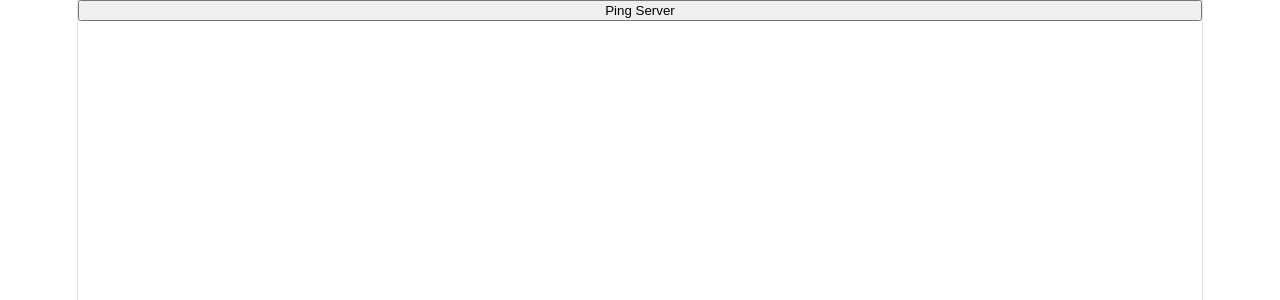
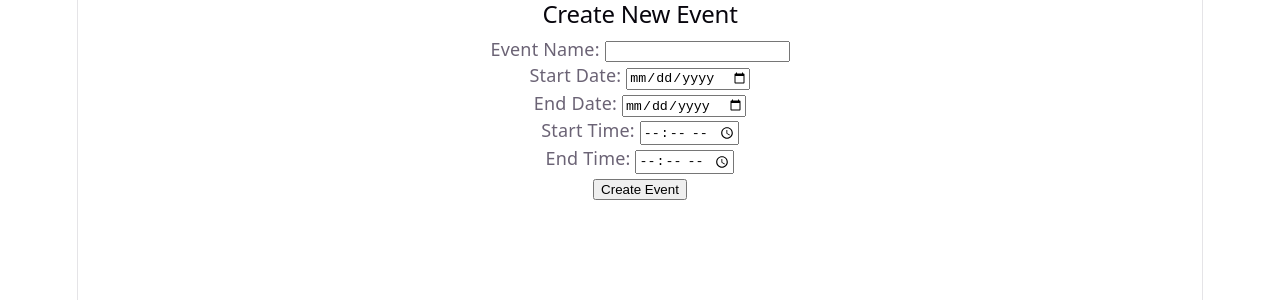
Before and after one commit to astroluxeon/citrus-sync, a React (Vite) app in the folder frontend/: page / in a window 1280 px wide. Shown: the top 300 px of the page. Built offline with nearby package versions, Linux system fonts and the light colour scheme.

Commit message:
Added event creation

```diff
--- a/frontend/src/App.tsx
+++ b/frontend/src/App.tsx
@@ -2,24 +2,90 @@ import {useState} from 'react'
 import './App.css'
 
 function App() {
-  const [data, setData] = useState<Record<string, string>>();
+  const [eventData, setEventData] = useState({
+    name: "",
+    startDate: "",
+    endDate: "",
+    startTime: "",
+    endTime: "",
+    timeZone: "America/Los_Angeles"
+  });
 
-  const pingServer = () => {
-    fetch('http://localhost:8080/api/ping')
-    .then(res => res.json())
-    .then(data => setData(data));
+  const handleSubmit = (e: React.FormEvent<HTMLFormElement>) => {
+    e.preventDefault();
+    fetch('http://localhost:8080/api/events', {
+      method: 'POST',
+      headers: {
+        'Content-Type': 'application/json'
+      },
+      body: JSON.stringify(eventData)
+    })
+      .then((res) => res.json())
+      .then((data) => console.log(data))
+      .catch((err) => console.log(err));
+    console.log("Form submitted.");
   }
 
+  const handleChange = (e: React.ChangeEvent<HTMLInputElement>) => {
+    setEventData({
+      ...eventData,
+      [e.target.name]: e.target.value
+    });
+  };
+
   return (
-    <>
-      <button
-        type="button"
-        onClick={() => pingServer()}
-      >
-        Ping Server
-      </button>
-      <p>{data ? data['message'] : ""}</p>
-    </>
+    <div>
+      <h2>Create New Event</h2>
+
+      <form onSubmit={handleSubmit}>
+        <label>Event Name: </label>
+        <input
+          type="text"
+          name="name"
+          value={eventData.name}
+          onChange={handleChange}
+        />
+        <br />
+
+        <label>Start Date: </label>
+        <input
+          type="date"
+          name="startDate"
+          value={eventData.startDate}
+          onChange={handleChange}
+        />
+        <br />
+
+        <label>End Date: </label>
+        <input
+          type="date"
+          name="endDate"
+          value={eventData.endDate}
+          onChange={handleChange}
+        />
+        <br />
+
+        <label>Start Time: </label>
+        <input
+          type="time"
+          name="startTime"
+          value={eventData.startTime}
+          onChange={handleChange}
+        />
+        <br />
+
+        <label>End Time: </label>
+        <input
+          type="time"
+          name="endTime"
+          value={eventData.endTime}
+          onChange={handleChange}
+        />
+        <br />
+
+        <button type="submit">Create Event</button>
+      </form>
+    </div>
   )
 }
 
```
Also changed, not shown: 1 other file (tests, documents, lock files or other folders).
